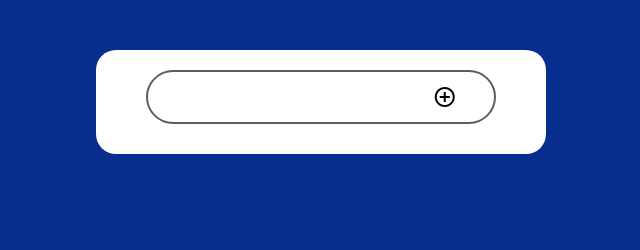
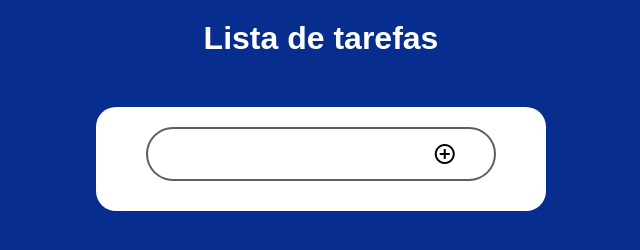
Before and after one commit to lucasvictorm/lista-tarefas, a plain HTML site: page index.html in a window 1280 px wide. Shown: the whole page, without its empty margins (319-959 px from the left). Drawn offline with nearby package versions, Linux system fonts and the light colour scheme.

Commit message:
Adição de elementos visuais

```diff
--- a/index.html
+++ b/index.html
@@ -3,11 +3,14 @@
 <head>
     <meta charset="UTF-8">
     <meta name="viewport" content="width=device-width, initial-scale=1.0">
-    <title>Projeto</title>
+    <title>Lista de tarefas</title>
     <link rel="stylesheet" href="style.css">
     <link rel="stylesheet" href="https://fonts.googleapis.com/css2?family=Material+Symbols+Outlined:opsz,wght,FILL,GRAD@20..48,100..700,0..1,-50..200" />
 </head>
 <body>
+    <header>
+        <h1>Lista de tarefas</h1>
+    </header>
     <main id="principal">
         <div class="task" id="taskInput">
             <input type="text" id="textoTask">
--- a/style.css
+++ b/style.css
@@ -11,6 +11,11 @@ body{
     flex-direction: column;
     align-items: center;
 
+}
+
+header{
+    color: #ffffff;
+    margin-top: 20px;
 }
 
 main{
```
